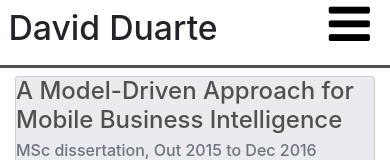
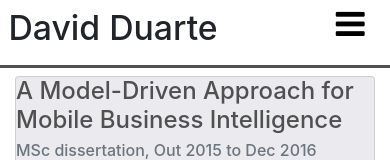
Before and after one commit to dmoduarte/dmoduarte.github.io, a plain HTML site: page index.html in a window 390 px wide. Shown: the top 160 px of the page. Drawn offline with nearby package versions, Linux system fonts and the light colour scheme.

Commit message:
Minor changes in burguer menu

```diff
--- a/style.css
+++ b/style.css
@@ -41,8 +41,8 @@
     display: inline-block;
     right: 0;
     float: right;
-    font-size: 3em;
-    margin:0 20 0 0;
+    font-size: 4vh;
+    margin: 1vh 3vh 0 1vh;
 }
 
 .topnav ul li{
```
